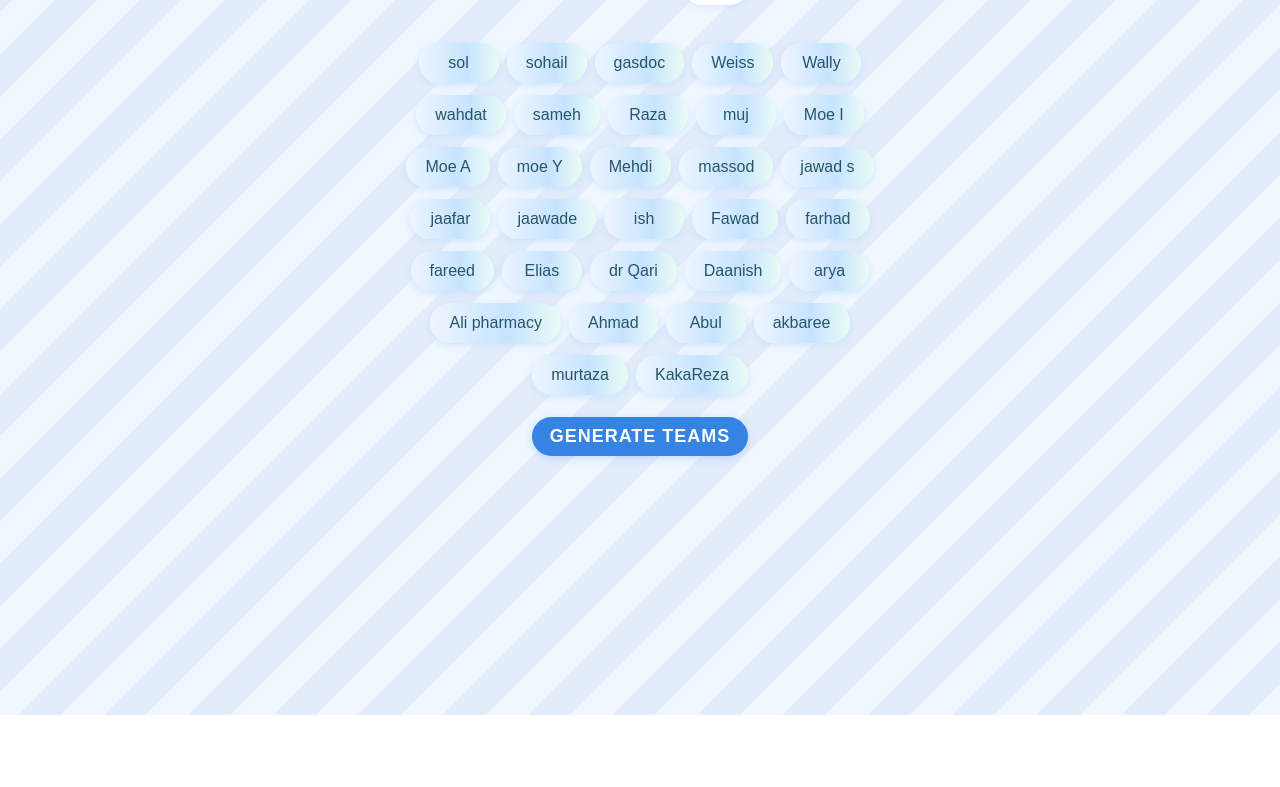
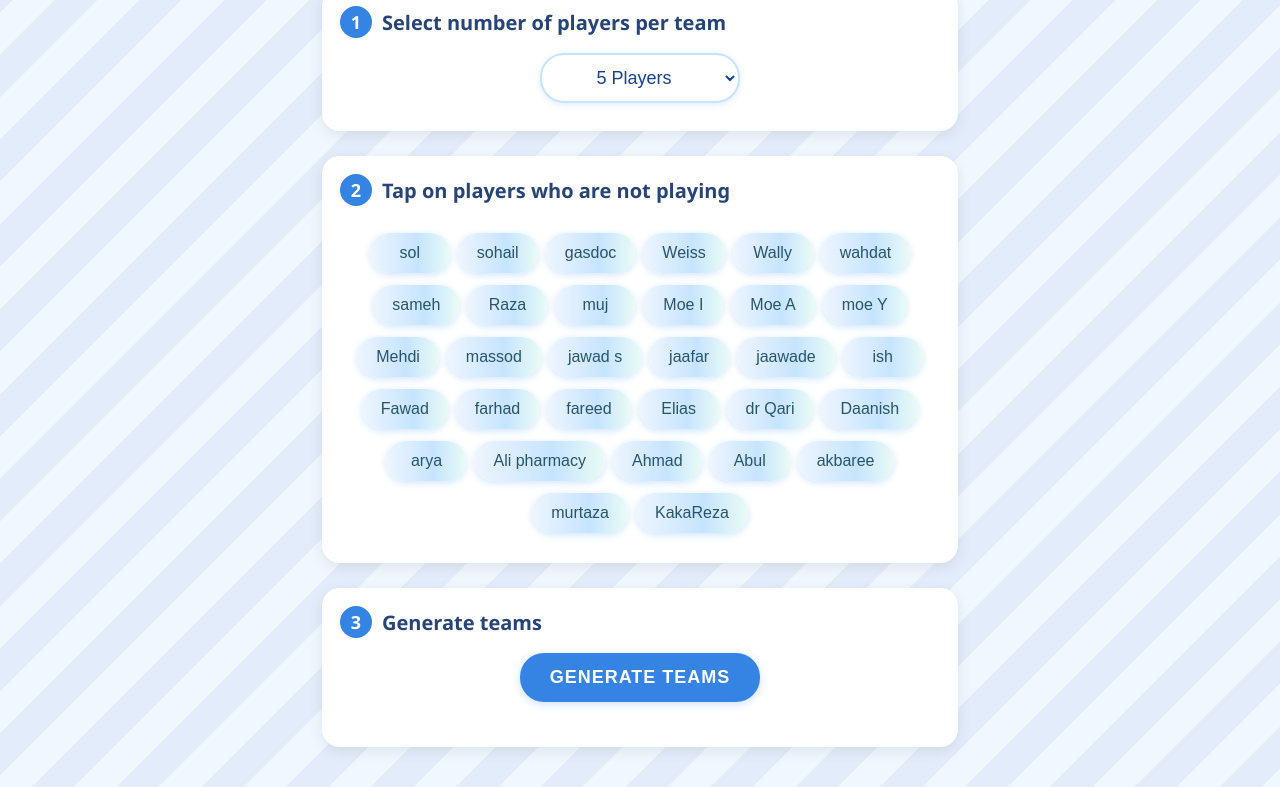
Before and after one commit to nycsal/Teamgenerator, a plain HTML site: page index.html in a window 1280 px wide. Shown: the part 115-902 px from the top of the page. Before the commit the page ends 830 px from the top, so only its background shows below. Drawn offline with Linux system fonts and the light colour scheme.

Commit message:
Update index.html

```diff
--- a/index.html
+++ b/index.html
@@ -13,39 +13,68 @@
     );
     min-height: 100vh;
     margin: 0;
+    padding: 15px;
     font-family: 'Segoe UI', 'Arial', sans-serif;
   }
   h1 {
     text-align: center;
     letter-spacing: 1px;
     font-weight: bold;
-    margin: 30px 0 10px 0;
+    margin: 20px 0 25px 0;
     color: #264478;
   }
-  .controls {
+  .section {
+    max-width: 600px;
+    margin: 0 auto 25px auto;
+    background: white;
+    border-radius: 18px;
+    padding: 18px;
+    box-shadow: 0 4px 15px rgba(0,0,0,0.08);
+  }
+  .step-number {
+    display: inline-block;
+    background: #3584e4;
+    color: white;
+    width: 32px;
+    height: 32px;
+    line-height: 32px;
     text-align: center;
-    margin-bottom: 16px;
+    border-radius: 50%;
+    font-weight: bold;
+    margin-right: 10px;
+    font-size: 18px;
   }
-  select, button {
+  .step-title {
+    font-size: 20px;
+    font-weight: bold;
+    margin-bottom: 15px;
+    color: #264478;
+    display: flex;
+    align-items: center;
+  }
+  select {
     margin: 0 8px;
-    padding: 9px 18px;
+    padding: 12px 24px;
     border-radius: 24px;
-    border: none;
-    font-size: 16px;
+    border: 2px solid #c6e4ff;
+    font-size: 18px;
     background: #fff;
     color: #174290;
-    transition: box-shadow 0.2s;
+    transition: all 0.2s;
     box-shadow: 0 2px 6px #bbd2fd66;
+    display: block;
+    margin: 10px auto;
+    text-align: center;
+    width: 200px;
   }
-  select:focus, button:focus { outline: 2px solid #6aaafc; }
+  select:focus { outline: 2px solid #6aaafc; }
   #playersGrid {
     display: flex;
     flex-wrap: wrap;
     justify-content: center;
     gap: 8px;
-    padding: 20px 0 2px 0;
-    margin: 0 auto 17px auto;
-    max-width: 480px;
+    padding: 10px 0;
+    margin: 0 auto;
   }
   .player-btn {
     background: linear-gradient(90deg, #eef5ff, #c6e4ff 60%, #e9fbf4);
@@ -83,12 +112,15 @@
     color: #fff;
     font-weight: bold;
     letter-spacing: 1px;
-    margin: 18px auto 28px auto;
+    margin: 10px auto;
     display: block;
     border: none;
     box-shadow: 0 2px 8px #93bbff77;
     font-size: 18px;
     transition: background 0.18s;
+    padding: 14px 30px;
+    border-radius: 24px;
+    cursor: pointer;
   }
   #generateBtn:active { background: #2154a0; }
   #teams {
@@ -185,27 +217,42 @@
     }
     #playersGrid { max-width: 99vw; }
     #leftover { max-width: 98vw; }
+    .section { max-width: 95%; }
   }
 </style>
 </head>
 <body>
 <h1>KakaReza Team Generator</h1>
 
-<div class="controls">
-  <label for="playersPerTeam" style="font-size:18px;">Players per team:</label>
+<div class="section">
+  <div class="step-title">
+    <span class="step-number">1</span>
+    Select number of players per team
+  </div>
   <select id="playersPerTeam">
-    <option value="4">4</option>
-    <option value="5" selected>5</option>
-    <option value="6">6</option>
+    <option value="4">4 Players</option>
+    <option value="5" selected>5 Players</option>
+    <option value="6">6 Players</option>
   </select>
 </div>
 
-<div id="playersGrid"></div>
+<div class="section">
+  <div class="step-title">
+    <span class="step-number">2</span>
+    Tap on players who are not playing
+  </div>
+  <div id="playersGrid"></div>
+</div>
 
-<button id="generateBtn">GENERATE TEAMS</button>
-
-<div id="teams"></div>
-<div id="leftover"></div>
+<div class="section">
+  <div class="step-title">
+    <span class="step-number">3</span>
+    Generate teams
+  </div>
+  <button id="generateBtn">GENERATE TEAMS</button>
+  <div id="teams"></div>
+  <div id="leftover"></div>
+</div>
 
 <script>
 const allPlayers = [
@@ -316,11 +363,6 @@ function generateTeams() {
 
 // Initial render/setup
 renderPlayers();
-
-playersPerTeamSelect.addEventListener("change", () => {
-  // Optional: Regenerate teams if auto
-});
-
 generateBtn.addEventListener("click", generateTeams);
 </script>
 </body>
```
